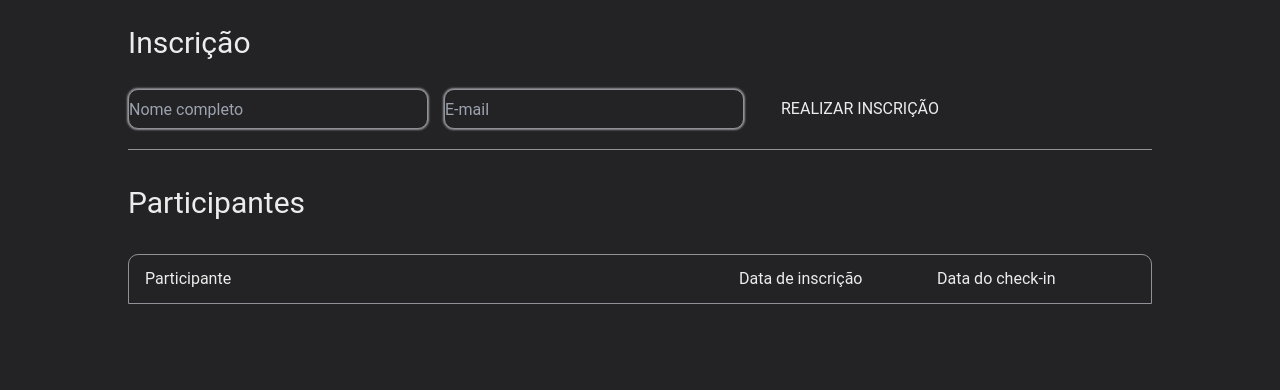
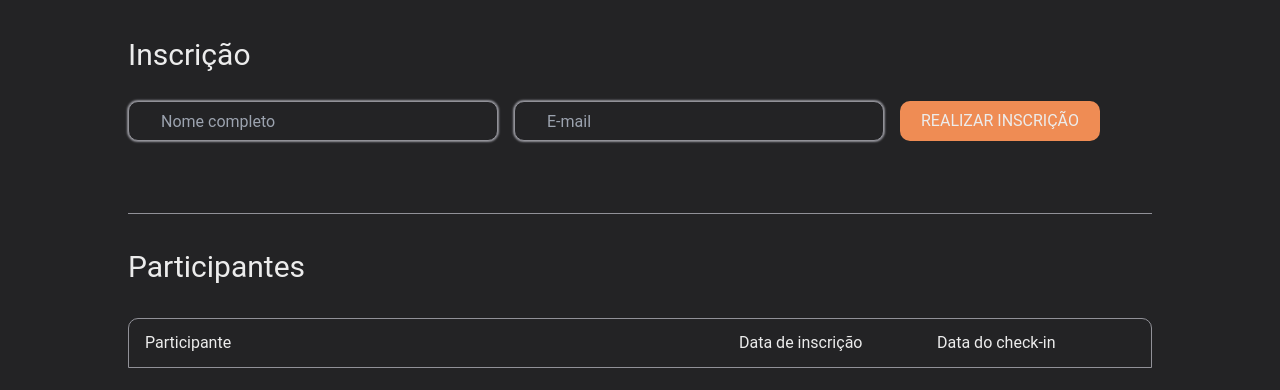
Before and after one commit to beatrizac03/react-subscriptionform, a React (Vite) app: page / in a window 1280 px wide. Shown: the top 390 px of the page. Built offline with nearby package versions, Linux system fonts and the light colour scheme.

Commit message:
react 1.4

```diff
--- a/src/components/form/Form.css
+++ b/src/components/form/Form.css
@@ -3,8 +3,9 @@
     flex-direction: column;
     border-bottom: 1px solid var(--grey);
     gap: 1.5rem;
-    height: 150px;
+    /* height: 150px; */
     justify-content: center;
+    padding: 2rem 0 3rem 0;
  }
 
  .titleForm {
@@ -23,17 +24,17 @@
  button {
      width: 200px;
      height: 40px;
-     background-color: var(--orange);
+     background-color: var(--orange) !important;
  }
 
  input {
-     width: 300px;
+     width: 370px;
      height: 40px;
      border: 1px solid var(--grey);
      background-color: var(--black-sec);
      box-shadow: 0px 0px 2px 1px var(--grey);
-     padding: 1rem 2rem;
-     color: var(--white);
+     padding: 1rem 2rem !important;
+     color: var(--white) !important;
  }
 
  button, input {
--- a/src/components/form/Form.jsx
+++ b/src/components/form/Form.jsx
@@ -6,6 +6,7 @@ function Form( {participantsList, setParticipantsList} ) {
 
     const [name, setName] = useState('')
     const [email, setEmail] = useState('')
+    const [msgWarning, setMsgWarning] = useState('')
 
     function handleSubmit(e) {
         e.preventDefault()
@@ -15,7 +16,11 @@ function Form( {participantsList, setParticipantsList} ) {
 
     const addParticipant = () => {
         console.log('OIIII')
+
+        if(name == "" || email == "")
+
         setParticipantsList( oldList => { return [...oldList, {name: name, email: email}] } )
+
     }
 
     return (
@@ -38,9 +43,13 @@ function Form( {participantsList, setParticipantsList} ) {
                 value={email}
                 onChange={(e) => setEmail(e.target.value)}
                 />
-                <button type="submit" onClick={addParticipant} >REALIZAR INSCRIÇÃO</button>
+                <button type="submit" onClick={addParticipant}
+                className="text-slate-800 font-semibold"
+                >REALIZAR INSCRIÇÃO</button>
             </div>
-
+            <div className="warn-field">
+                <p value={msgWarning}></p>
+            </div>
         </form>
     )
 }
--- a/src/components/table/Table.jsx
+++ b/src/components/table/Table.jsx
@@ -27,8 +27,8 @@ function Table( {participantsList, setParticipantsList} ) {
                                     <p className="text-xl font-semibold text-indigo-400"> {each.name} </p>
                                     <p> {each.email}</p>
                                 </div>
-                                <div className="cont-subscdate flex align-center w-1/5">
-                                    <p className="w-1/2">há {Math.floor(Math.random() * 60) + 1} minutos</p>
+                                <div className="cont-subscdate flex align-center w-1/5 h-full">
+                                    <p className="h-1/2">há {Math.floor(Math.random() * 60) + 1} minutos</p>
                                 </div>
                                 <div className="cont-checkindate w-1/5">
                                     <p>Confirmar check-in</p>
```
